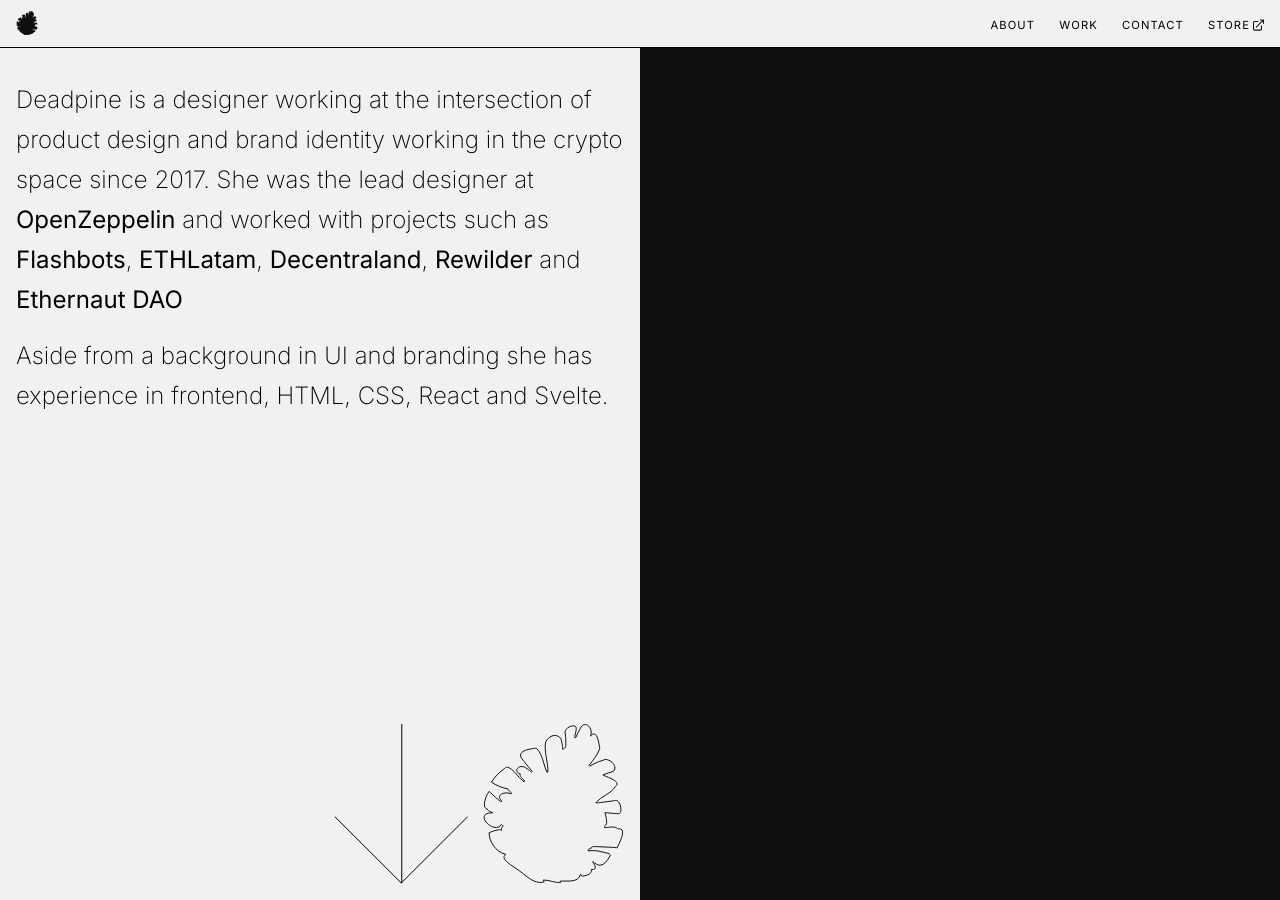
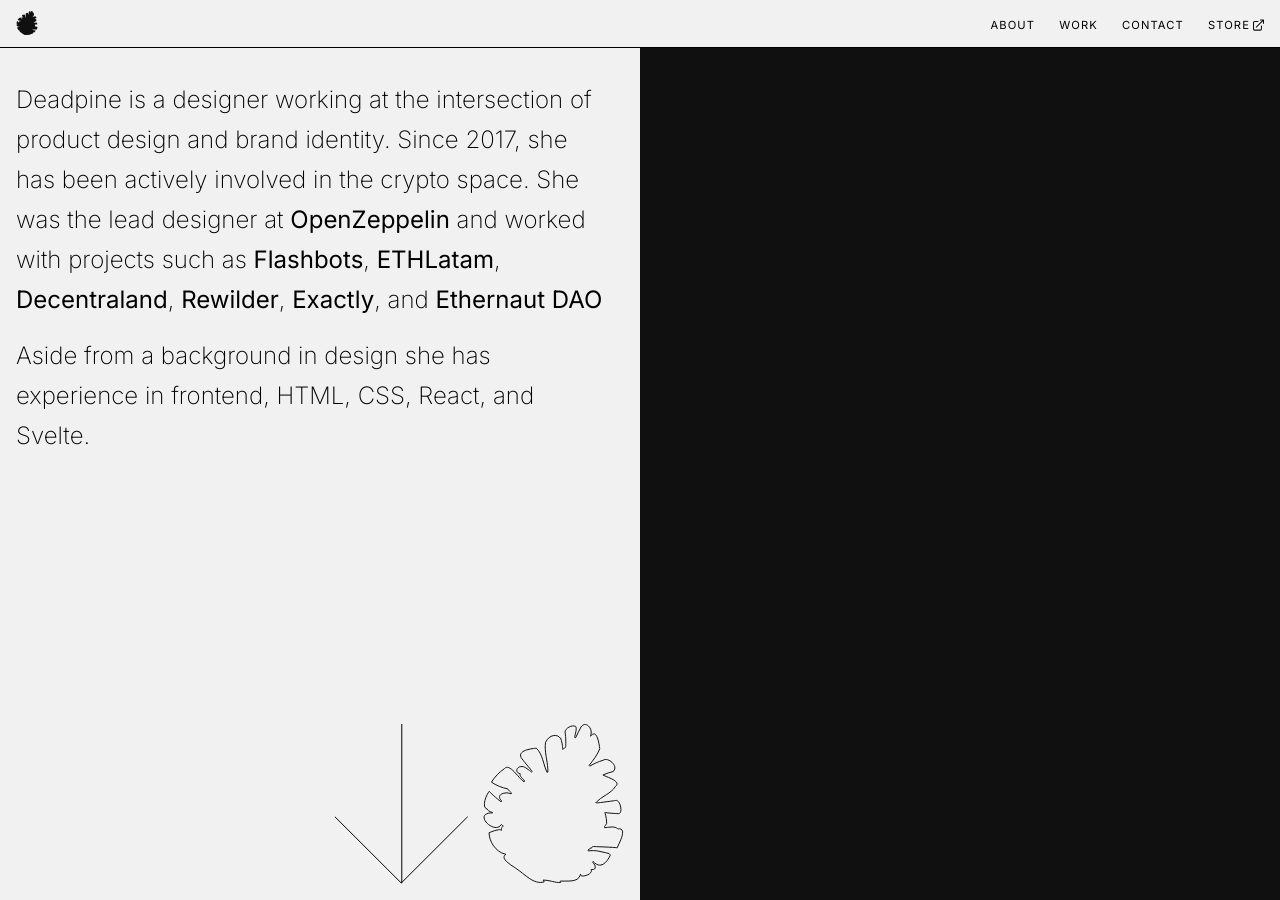
Before and after one commit to deadpine/deadpine.xyz, a Jekyll site: the page built from index.md, in a window 1280 px wide and 900 px high. Built offline with Jekyll 4.4.1, drawn with Linux system fonts in a browser that asks for light colours; some web fonts are replaced.

Commit message:
update about

```diff
--- a/_includes/about.html
+++ b/_includes/about.html
@@ -1,8 +1,7 @@
 <section id="about">
 	<div>
-    <p>Deadpine is a designer working at the intersection of product design and brand identity working in the crypto space since 2017. She was the lead designer at <a href="https://openzeppelin.com/" target="_blank">OpenZeppelin</a> and worked with projects such as <a href="https://flashbots.net/" target="_blank">Flashbots</a>, <a href="http://ethlatam.org/" target="_blank">ETHLatam</a>, <a href="https://decentraland.org/" target="_blank">Decentraland</a>, <a href="https://app.rewilder.xyz/donation/27" target="_blank">Rewilder</a> and <a href="https://mint.ethernautdao.io/#about" target="_blank">Ethernaut DAO</a></p>
-	  <p>Aside from a background in UI and branding she has experience in frontend, HTML, CSS, React and Svelte.</p>
-    <!-- <a href="https://app.exact.ly/" target="_blank">Exactly</a> -->
+    <p>Deadpine is a designer working at the intersection of product design and brand identity. Since 2017, she has been actively involved in the crypto space. She was the lead designer at <a href="https://openzeppelin.com/" target="_blank">OpenZeppelin</a> and worked with projects such as <a href="https://flashbots.net/" target="_blank">Flashbots</a>, <a href="http://ethlatam.org/" target="_blank">ETHLatam</a>, <a href="https://decentraland.org/" target="_blank">Decentraland</a>, <a href="https://app.rewilder.xyz/donation/27" target="_blank">Rewilder</a>, <a href="https://app.exact.ly/" target="_blank">Exactly</a>, and <a href="https://mint.ethernautdao.io/#about" target="_blank">Ethernaut DAO</a></p>
+    <p>Aside from a background in design she has experience in frontend, HTML, CSS, React, and Svelte.</p>
   </div>
   <img class="logo" width="290" height="160" src="/img/logo-outline.svg" alt="deadpine's logo outlined" />
 </section>
--- a/css/style.css
+++ b/css/style.css
@@ -128,7 +128,7 @@
   font-size: 1.5rem;
   line-height: 2.5rem;
   font-weight: 200;
-  padding-bottom: 1rem;
+  padding: 0 1rem 1rem 0;
 }
 section#about img {
   margin-left: auto;
@@ -275,6 +275,9 @@
 }
 
 @media only screen and (max-device-width: 736px) {
+  body {
+    font-weight: 400;
+  }
   .images-bg {
     display: none;
   }
```
